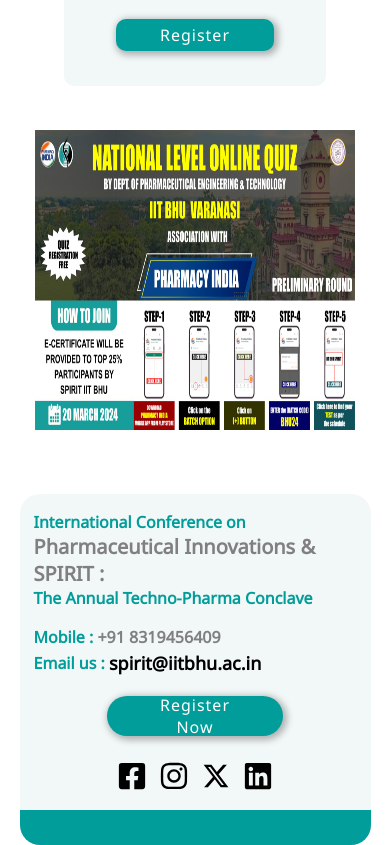
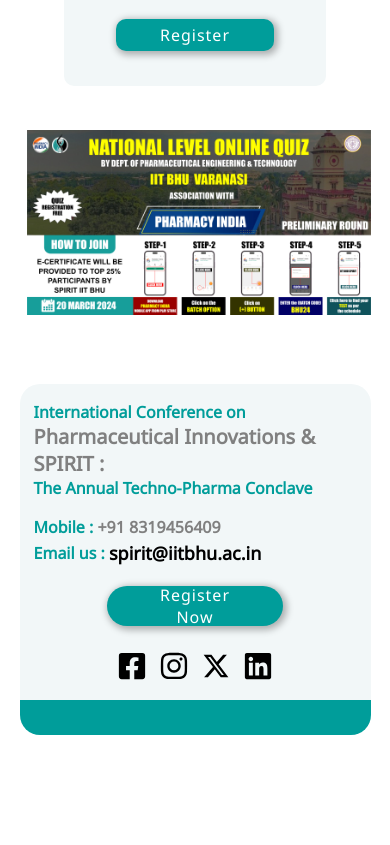
Before and after one commit to itsgeekhokage/spirit-24, a React (Vite) app: page / in a window 390 px wide. Shown: the part 6821-7666 px from the top of the page. After the commit the page ends 7556 px from the top, so only its background shows below. Built offline with nearby package versions, Linux system fonts and the light colour scheme.

Commit message:
updated css

```diff
--- a/src/Pages/Poster.module.css
+++ b/src/Pages/Poster.module.css
@@ -1,6 +1,5 @@
 .box{
-    width: 73%;
-    height: 350px;
+    width: 75%;
     margin: 2rem auto 4rem auto;
     img{
         width: 100%;
@@ -10,8 +9,8 @@
 }
 @media (max-width: 470px) {
     .box{
-        width: 82%;
-        height: 300px;
+        padding-left: 2%;
+        width: 90%;
     }
 
 }
```
